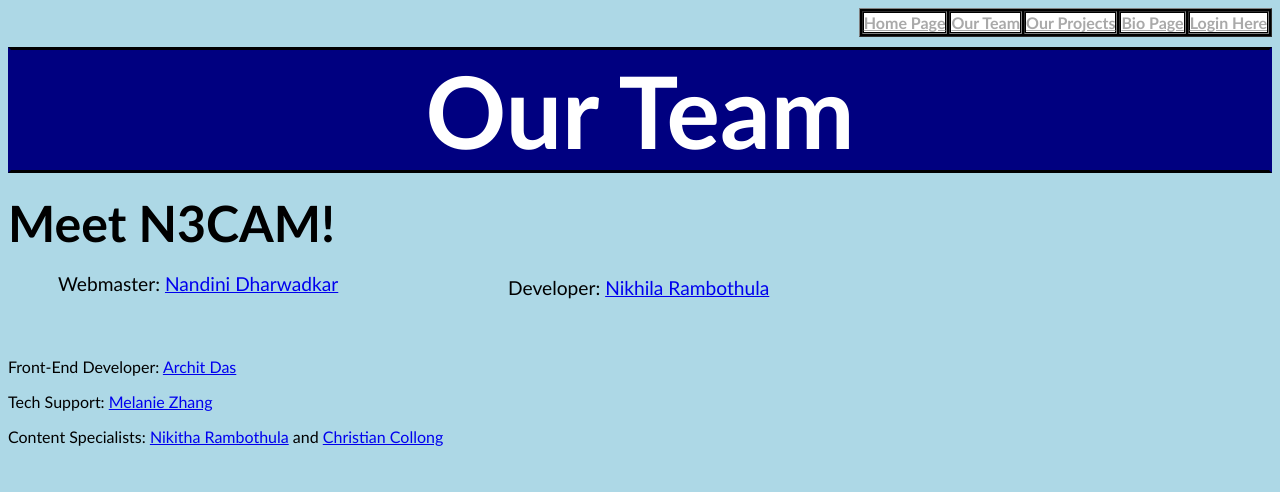
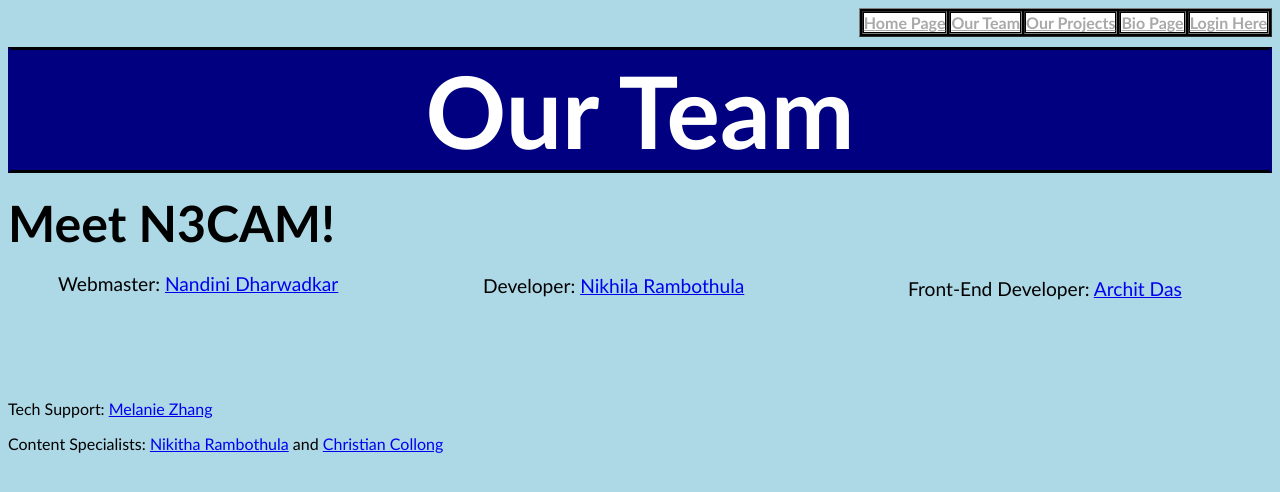
Before and after one commit to kodingwizard/N3CAM-Website, a PHP site: page /ourteam.html in a window 1280 px wide. Shown: the top 492 px of the page. Run offline with PHP 8.4, Linux system fonts and the light colour scheme; lists and menus that the app fills with data are empty.

Commit message:
Update ourteam.css

```diff
--- a/ourteam.css
+++ b/ourteam.css
@@ -40,7 +40,13 @@ body{
 }
 
 #bdev{
-    margin-left: 500px;
-    transform: translateY(-38px);
+    margin-left: 475px;
+    transform: translateY(-40px);
     font-size: larger;
 }
+
+#fdev{
+    margin-left: 900px;
+    transform: translateY(-80px);
+    font-size: larger;
+}
```
